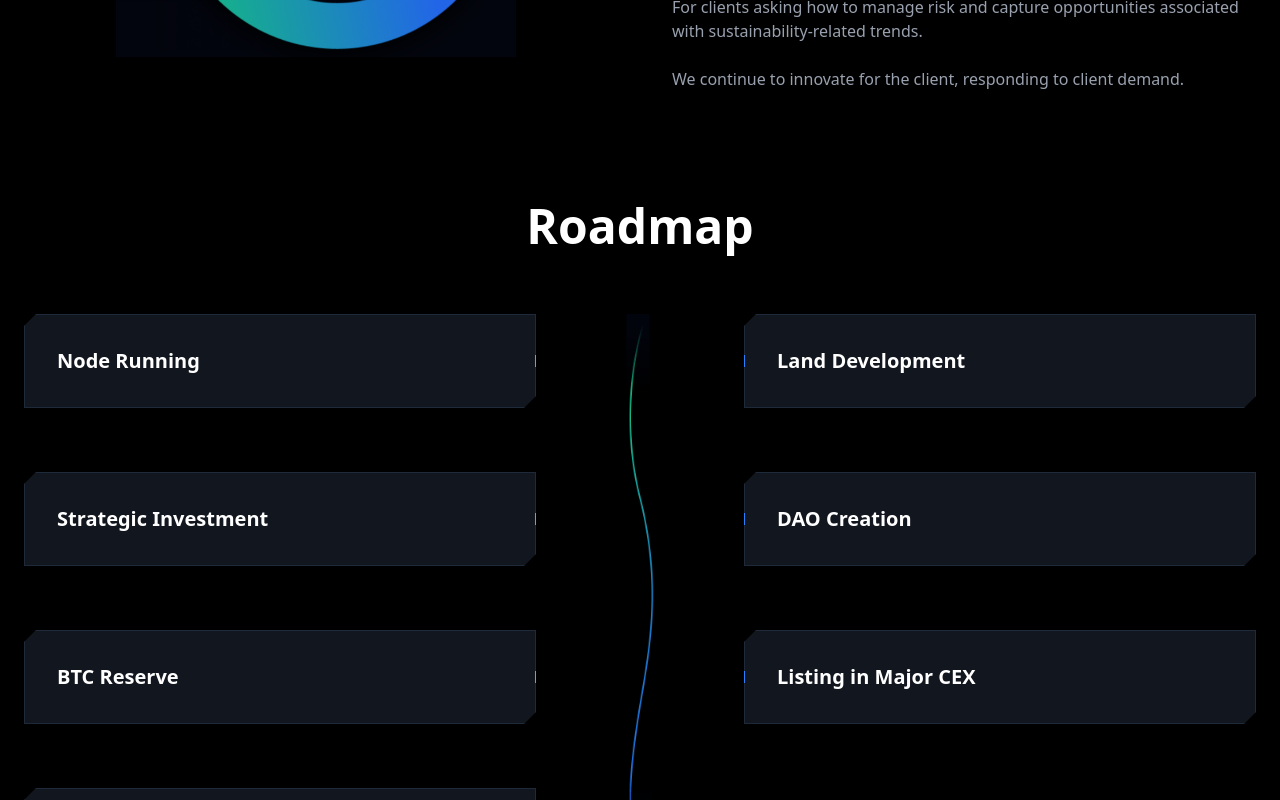
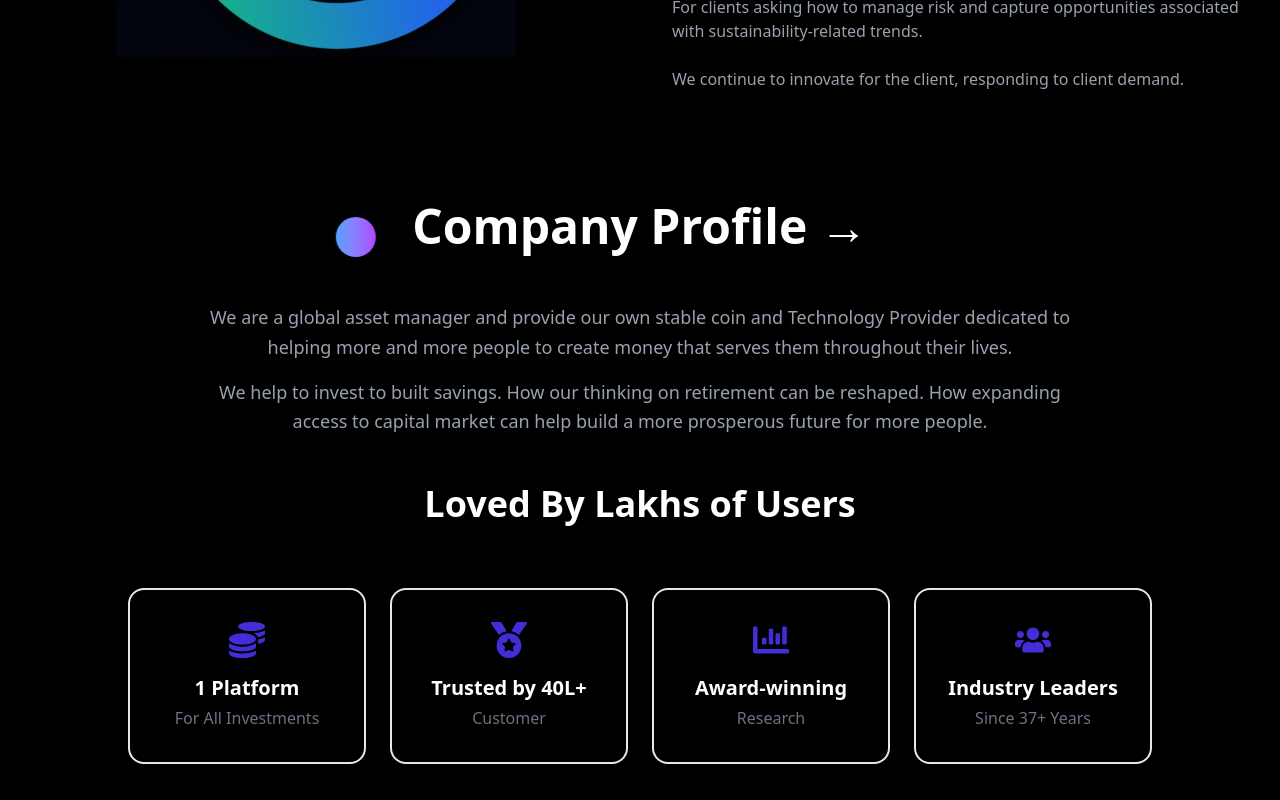
Before and after one commit to 32ethernodes-ui/Metanodes-website, a React (Vite) app: page / in a window 1280 px wide. Shown: the part 1740-2540 px from the top of the page. Built offline with nearby package versions, Linux system fonts and the light colour scheme.

Commit message:
Achieve secition added

```diff
--- a/src/App.jsx
+++ b/src/App.jsx
@@ -6,6 +6,7 @@ import './App.css'
 import Vision from './components/Vision.jsx'
 import Roadmap from './components/Roadmap.jsx'
 import Footer from './components/Footer.jsx'
+import Achieve from './components/Achieve.jsx'
 
 function App() {
   const [count, setCount] = useState(0)
@@ -17,6 +18,7 @@ function App() {
       <Hero />
       <About />
       <Vision/>
+      <Achieve/>
       <Roadmap/>
       <Footer/>
     </>
--- /dev/null
+++ b/src/components/Achieve.jsx
@@ -0,0 +1,87 @@
+import React from "react";
+import { FaCoins, FaMedal, FaChartBar, FaUsers } from "react-icons/fa";
+
+const Achieve = () => {
+  const features = [
+    {
+      icon: (
+        <FaCoins className="text-4xl text-indigo-700 group-hover:text-white transition" />
+      ),
+      title: "1 Platform",
+      subtitle: "For All Investments",
+    },
+    {
+      icon: (
+        <FaMedal className="text-4xl text-indigo-700 group-hover:text-white transition" />
+      ),
+      title: "Trusted by 40L+",
+      subtitle: "Customer",
+    },
+    {
+      icon: (
+        <FaChartBar className="text-4xl text-indigo-700 group-hover:text-white transition" />
+      ),
+      title: "Award-winning",
+      subtitle: "Research",
+    },
+    {
+      icon: (
+        <FaUsers className="text-4xl text-indigo-700 group-hover:text-white transition" />
+      ),
+      title: "Industry Leaders",
+      subtitle: "Since 37+ Years",
+    },
+  ];
+
+  return (
+    <div className="px-6 bg-[#000] md:px-16 lg:px-32 py-20 text-gray-800">
+      {/* First Heading */}
+      <h2 className="text-4xl md:text-5xl text-white font-bold text-center mb-6">
+        Company Profile →
+      </h2>
+
+      {/* Description */}
+      <div className="max-w-4xl mx-auto text-center text-lg leading-relaxed text-gray-400 mb-12">
+      <br></br>
+        <p>
+          We are a global asset manager and provide our own stable coin and
+          Technology Provider dedicated to helping more and more people to create money
+          that serves them throughout their lives.
+        </p>
+        <p className="mt-4">
+          We help to invest to built savings. How our thinking on retirement can
+          be reshaped. How expanding access to capital market can help build a
+          more prosperous future for more people.
+        </p>
+      </div>
+
+      {/* Second Heading */}
+      <h2 className="text-3xl md:text-4xl font-bold text-center text-white mb-10">
+        Loved By Lakhs of Users
+
+      </h2>
+      <br></br>
+      {/* Features Section */}
+      <div className="grid grid-cols-1 sm:grid-cols-2 md:grid-cols-4 gap-6 max-w-6xl mx-auto">
+        {features.map((feature, index) => (
+          <div
+            key={index}
+            className="group border-2 border-gray-200 rounded-2xl bg-#000 p-8 flex flex-col items-center text-center
+              shadow-sm hover:shadow-xl transform transition duration-500 hover:scale-105
+              hover:bg-gradient-to-r hover:from-indigo-600 hover:to-purple-600 cursor-pointer"
+          >
+            {feature.icon}
+            <h3 className="mt-4 text-xl font-bold text-white group-hover:text-white transition">
+              {feature.title}
+            </h3>
+            <p className="text-gray-500 mt-1 group-hover:text-gray-200 transition">
+              {feature.subtitle}
+            </p>
+          </div>
+        ))}
+      </div>
+    </div>
+  );
+};
+
+export default Achieve;
```
